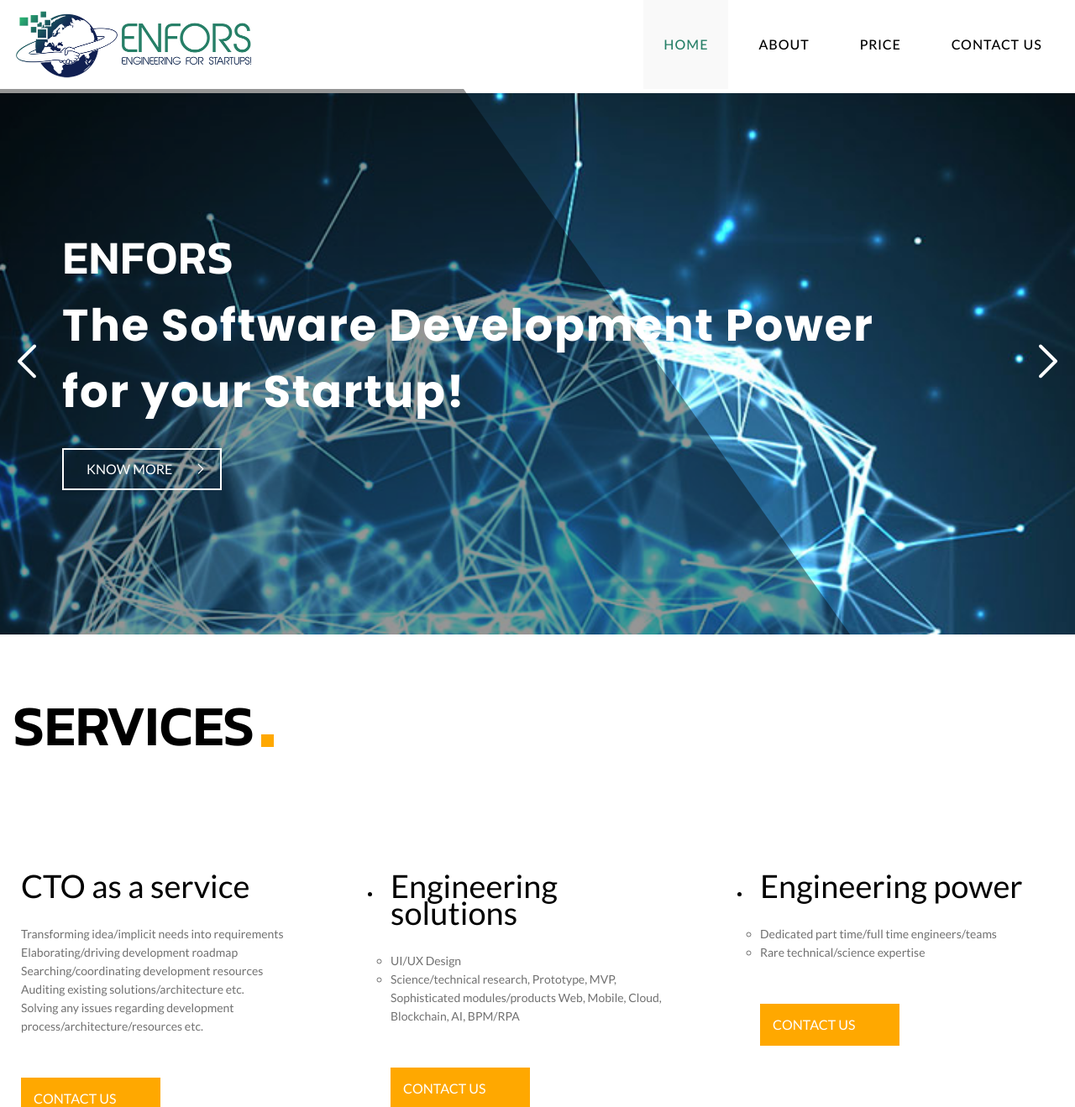
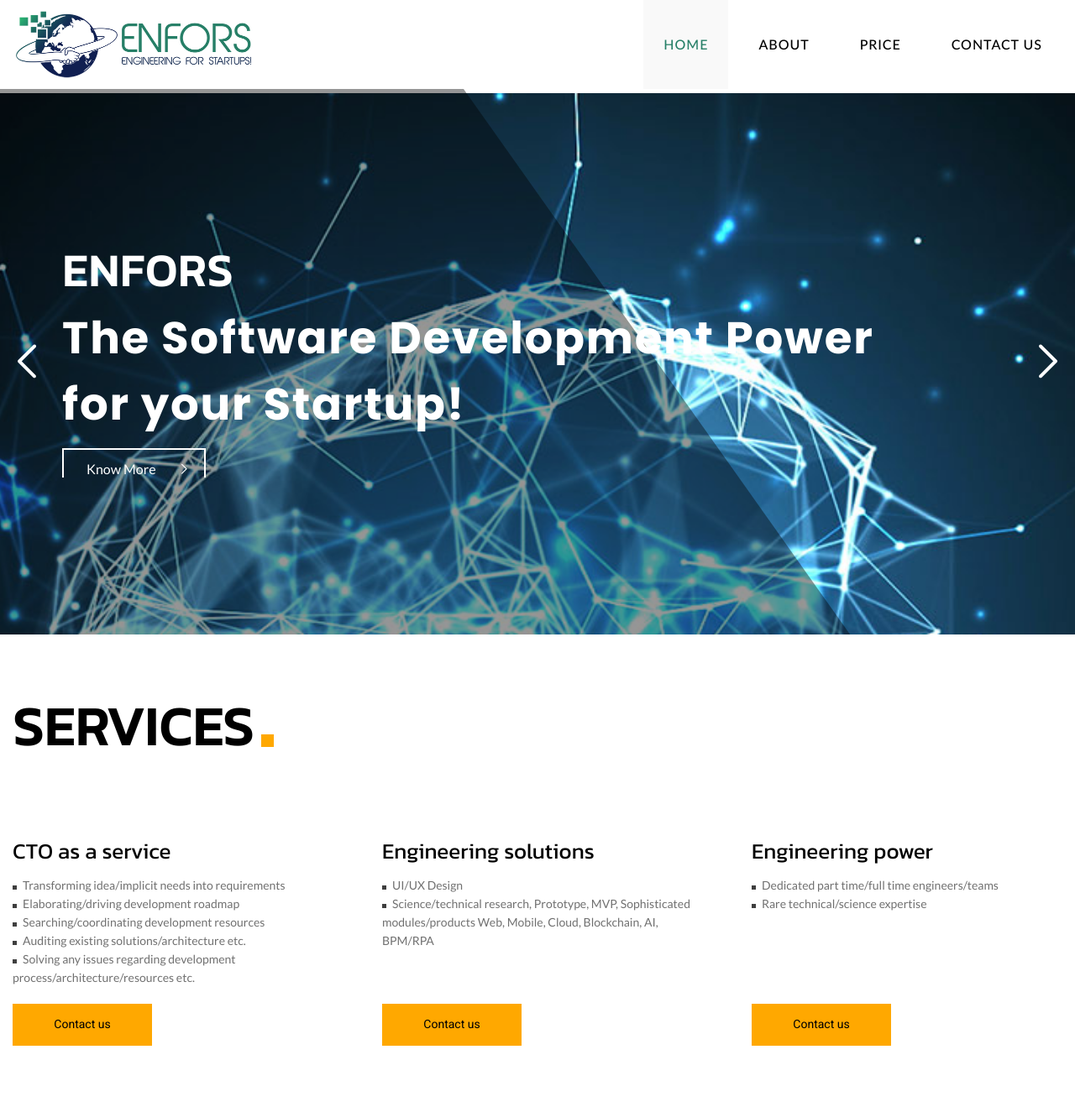
Before and after one commit to chachik/chachik.github.io, a Jekyll site: the page built from index.html, in a window 1280 px wide and 1400 px high, cut to the strip 0-1319 px from the top of the window. Shown: the whole strip at 84% size. Built offline with Jekyll 4.4.1, drawn with Linux system fonts in a browser that asks for light colours; some web fonts are replaced; Markdown is read by kramdown in place of the engine named in the settings.

Commit message:
More Services changes.

```diff
--- a/css/main.css
+++ b/css/main.css
@@ -1356,10 +1356,15 @@
 
 .pricing-list {
 	overflow: hidden;
-}
-
-.pricing-list > li {
-	padding: .625rem;
+	list-style: none;
+}
+
+.pricing-list-header {
+	margin-bottom: 10px;
+}
+
+.pricing-list-body {
+	margin-bottom: 20px;
 }
 
 .pricing-list .card-header {
@@ -1367,13 +1372,14 @@
 	display: -ms-flexbox;
 	-webkit-box-orient: vertical;
 	-webkit-box-direction: normal;
-	padding-bottom: .625rem;
 }
 
 .pricing-list .card-header .title {
-	line-height: .737;
-	font-size: 1.25rem;
-	margin-bottom: 1.1875rem;
+	font-family: Kanit;
+	font-style: normal;
+	font-weight: normal;
+	line-height: 40px;
+	font-size: 36px;
 }
 
 .pricing-list .card-header .subtitle {
@@ -1384,11 +1390,6 @@
 .pricing-list .card-header,
 .pricing-list .card-body {
 	position: relative;
-}
-
-.pricing-list .card-body {
-	padding: 1.1875rem 0 .4375rem;
-	list-style: square;
 }
 
 .pricing-list .card-body:after {
@@ -1404,6 +1405,7 @@
 	color: rgba(0, 0, 0, 0.75);
 
 	opacity: 0.75;
+	list-style: none inside url("../images/bullet.svg");
 }
 
 .pricing-list .price-header {
@@ -1423,10 +1425,6 @@
 	line-height: 1.75;
 	letter-spacing: .06em;
 	margin: 0 auto .9375rem;
-}
-
-.pricing-list .card-footer {
-	padding: 1.25rem 0;
 }
 
 .pricing-list .card-footer .btn {
@@ -1480,8 +1478,6 @@
 	transition-duration: .27s;
 	-webkit-transition-timing-function: ease-in-out;
 	transition-timing-function: ease-in-out;
-	display: inline-block;
-	text-transform: uppercase;
 }
 
 .btn-primary {
@@ -1523,14 +1519,21 @@
 }
 
 .btn-default {
+	width: 120px;
+	height: 50px;
+	display: block;
+
 	background: #FFA800;
-	color: #fff;
-	padding: 15px 15px 16px;
-}
-
-.btn-default:hover {
-	color: #fff;
-	background-position-x: left;
+
+	font-family: Heebo;
+	font-style: normal;
+	font-weight: 500;
+	line-height: 25px;
+	font-size: 14px;
+	text-align: center;
+	padding: 12px 0;
+
+	color: #000000;
 }
 
 .post-holder .img-holder {
@@ -1797,7 +1800,6 @@
 
 	.pricing-list > li {
 		width: 32%;
-		padding: .9375rem .625rem;
 	}
 
 	.pricing-list .card-header .title {
@@ -1814,10 +1816,6 @@
 
 	.pricing-list .text-holder {
 		margin-bottom: 1.5rem;
-	}
-
-	.pricing-list .card-footer {
-		padding: 1.875rem 0;
 	}
 
 	.post-body {
@@ -1934,18 +1932,6 @@
 		width: calc(33.3333% - 10px * 2);
 	}
 
-	.pricing-list > li {
-		padding: 1.25rem .625rem;
-	}
-
-	.pricing-list .card-header .title {
-		font-size: 2.375rem;
-	}
-
-	.pricing-list .card-footer {
-		padding: 2.6875rem 0;
-	}
-
 	.post-box {
 		padding-bottom: 1.5625rem;
 	}
@@ -2033,7 +2019,6 @@
 
 	.pricing-list > li {
 		width: 29.599%;
-		padding: 2.9375rem .625rem 1.25rem;
 	}
 
 	.post-holder .img-holder {
@@ -2114,10 +2099,6 @@
 
 	.slick-next {
 		left: calc(100% + 25px);
-	}
-
-	.pricing-list {
-		padding: 0 1.6875rem;
 	}
 }
 
@@ -2209,8 +2190,4 @@
 	.slick-arrow {
 		display: none !important;
 	}
-
-	.pricing-list .card-body {
-		font-size: .875rem;
-	}
-}
+}
--- a/index.html
+++ b/index.html
@@ -66,12 +66,26 @@
 						<h2 class="title h1 black">Services</h2>
 						<img class="dot-img" src="images/dot.svg">
 					</header>
-					<ul class="pricing-list">
+					<ul class="pricing-list pricing-list-header">
+						<li>
+							<div class="card-header">
+								<span class="title">CTO as a service</span>
+							</div>
+						</li>
+						<li>
+							<div class="card-header">
+								<span class="title">Engineering solutions</span>
+							</div>
+						</li>
+						<li>
+							<div class="card-header">
+								<span class="title">Engineering power</span>
+							</div>
+						</li>
+					</ul>
+					<ul class="pricing-list pricing-list-body">
 						<li>
 							<div class="pricing-list-box">
-								<div class="card-header">
-									<span class="title">CTO as a service</span>
-								</div>
 								<div class="card-body">
 									<ul class="list">
 										<li>Transforming idea/implicit needs into requirements</li>
@@ -82,15 +96,9 @@
 									</ul>
 								</div>
 							</div>
-							<div class="card-footer">
-								<a href="#" class="btn btn-default">Contact us</a>
-							</div>
 						</li>
 						<li>
 							<div class="pricing-list-box">
-								<div class="card-header">
-									<span class="title">Engineering solutions</span>
-								</div>
 								<div class="card-body">
 									<ul class="list">
 										<li>UI/UX Design</li>
@@ -99,15 +107,9 @@
 									</ul>
 								</div>
 							</div>
-							<div class="card-footer">
-								<a href="#" class="btn btn-default">Contact us</a>
-							</div>
 						</li>
 						<li>
 							<div class="pricing-list-box">
-								<div class="card-header">
-									<span class="title">Engineering power</span>
-								</div>
 								<div class="card-body">
 									<ul class="list">
 										<li>Dedicated part time/full time engineers/teams</li>
@@ -115,6 +117,20 @@
 									</ul>
 								</div>
 							</div>
+						</li>
+					</ul>
+					<ul class="pricing-list">
+						<li>
+							<div class="card-footer">
+								<a href="#" class="btn btn-default">Contact us</a>
+							</div>
+						</li>
+						<li>
+							<div class="card-footer">
+								<a href="#" class="btn btn-default">Contact us</a>
+							</div>
+						</li>
+						<li>
 							<div class="card-footer">
 								<a href="#" class="btn btn-default">Contact us</a>
 							</div>
```
Also changed, not shown: images/bullet.svg (added).
